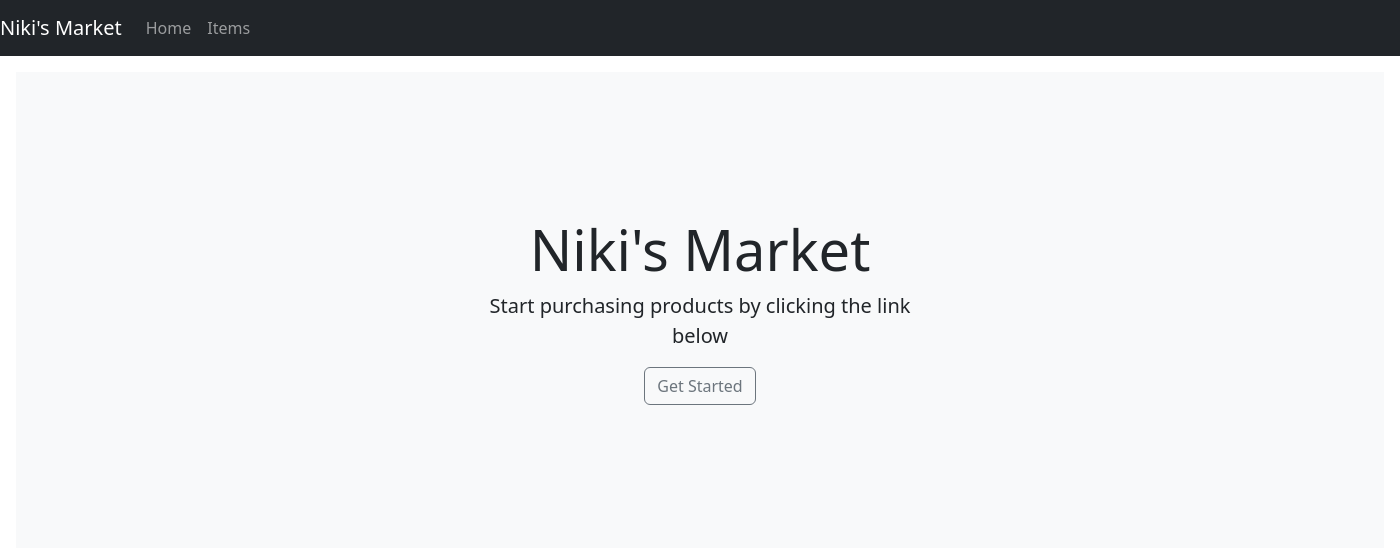
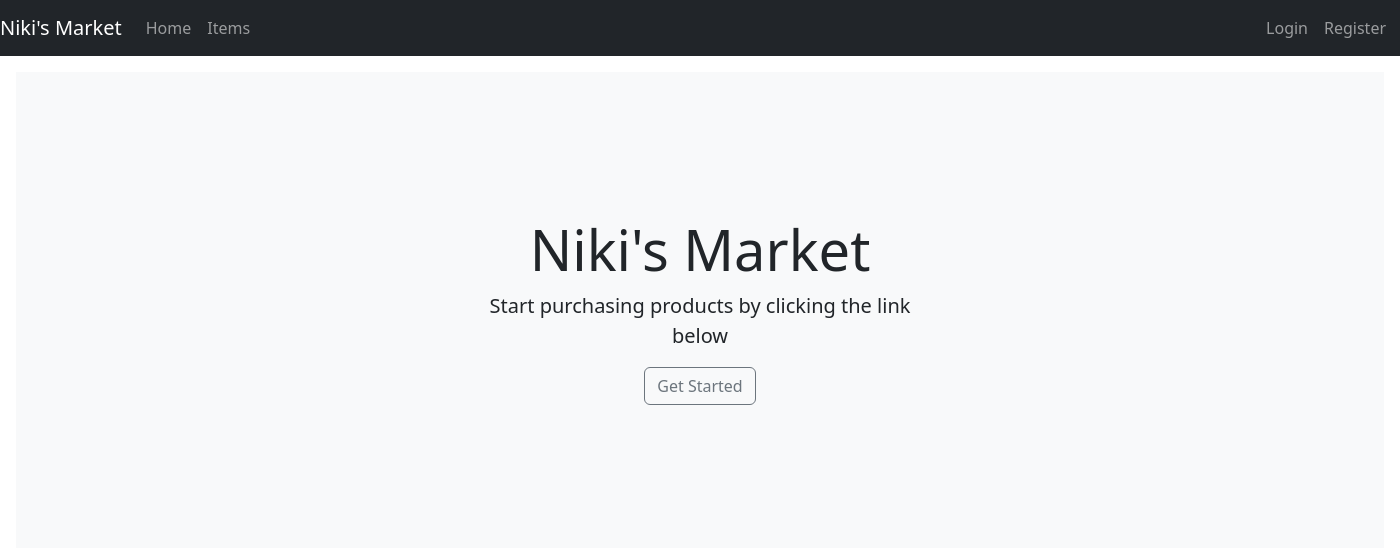
Before and after one commit to nikolayratayov/Market, a Django app: page / in a window 1400 px wide. Shown: the top 548 px of the page. Run offline with Django 4.2, Linux system fonts and the light colour scheme; some libraries are stand-ins or nearby versions.

Commit message:
market app

```diff
--- a/market/main/templates/main/includes/navbar.html
+++ b/market/main/templates/main/includes/navbar.html
@@ -12,7 +12,22 @@
                 <a class="nav-link" href="{% url 'items' %}">Items</a>
             </li>
         </ul>
-        <ul class="navbar-nav">
+        <ul class="navbar-nav" style='padding-left: 1000px'>
+            {% if user.is_authenticated %}
+                <li class="nav-item">
+                    <a class="nav-link" href="#">Hello, {{ user.username }}</a>
+                </li>
+                <li class="nav-item">
+                    <a class="nav-link" href="{% url 'logout' %}">Logout</a>
+                </li>
+            {% else %}
+                <li class="nav-item">
+                    <a class="nav-link" href="{% url 'login' %}">Login</a>
+                </li>
+                <li class="nav-item">
+                    <a class="nav-link" href="{% url 'register' %}">Register</a>
+                </li>
+            {% endif %}
         </ul>
     </div>
 </nav>
--- a/market/main/views.py
+++ b/market/main/views.py
@@ -27,8 +27,10 @@ def loginpage(request):
         else:
             return redirect('login')
 
+
 def logoutpage(request):
-    pass
+    logout(request)
+    return redirect('home')
 
 
 def registerpage(requesst):
```
Also changed, not shown: market/db.sqlite3.
